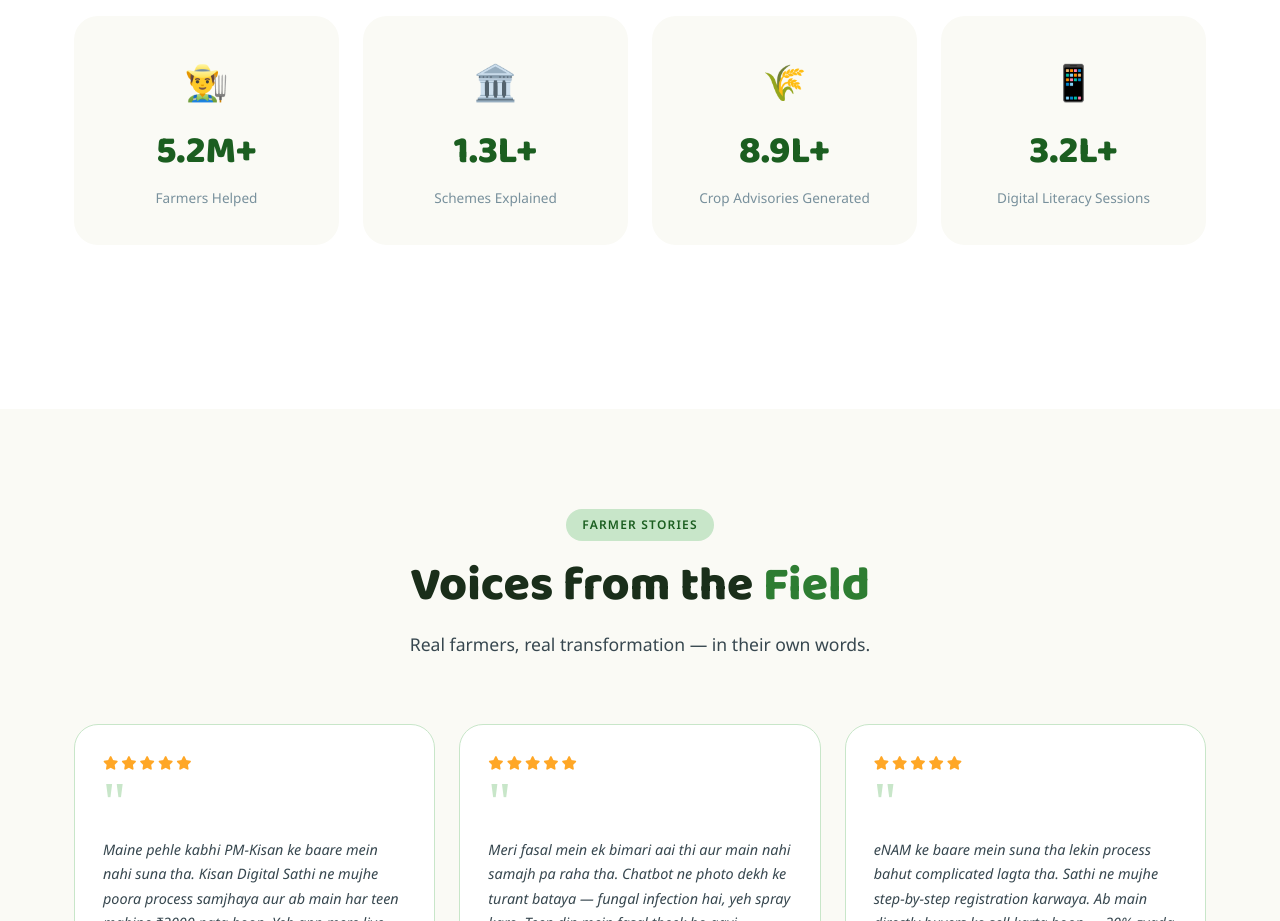
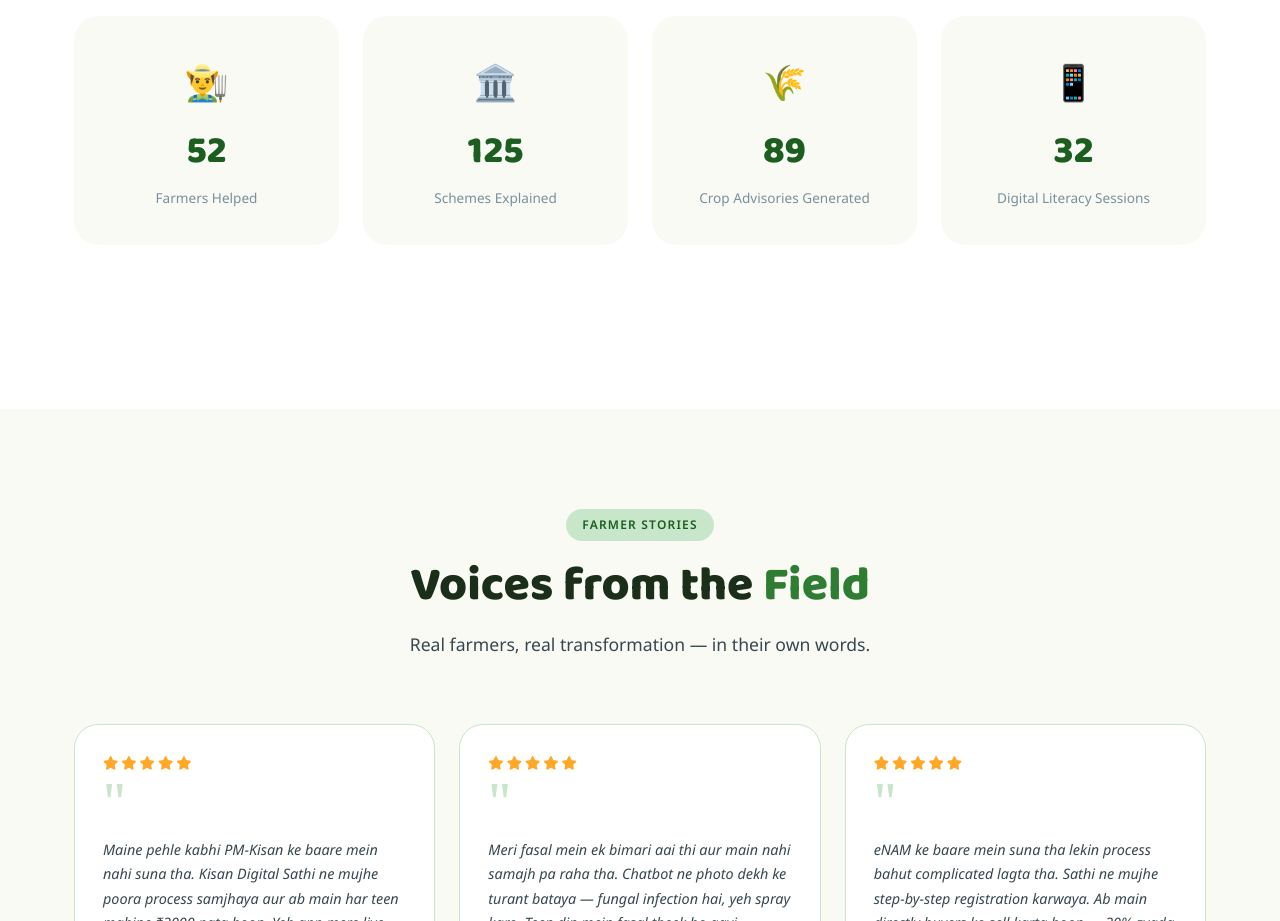
Before and after one commit to ayushsoni9918-cell/Kisan-Digital-Sathi, a plain HTML site: page frontend/index.html in a window 1280 px wide. Shown: the part 6860-7781 px from the top of the page. Drawn offline with Linux system fonts and the light colour scheme.

Commit message:
Update index.html

```diff
--- a/frontend/index.html
+++ b/frontend/index.html
@@ -2825,22 +2825,22 @@
         <div class="impact-grid">
           <div class="impact-card reveal">
             <span class="impact-icon">👨‍🌾</span>
-            <span class="impact-number" data-target="5200000">0</span>
+            <span class="impact-number" data-target="52">0</span>
             <div class="impact-label">Farmers Helped</div>
           </div>
           <div class="impact-card reveal">
             <span class="impact-icon">🏛️</span>
-            <span class="impact-number" data-target="125000">0</span>
+            <span class="impact-number" data-target="125">0</span>
             <div class="impact-label">Schemes Explained</div>
           </div>
           <div class="impact-card reveal">
             <span class="impact-icon">🌾</span>
-            <span class="impact-number" data-target="890000">0</span>
+            <span class="impact-number" data-target="89">0</span>
             <div class="impact-label">Crop Advisories Generated</div>
           </div>
           <div class="impact-card reveal">
             <span class="impact-icon">📱</span>
-            <span class="impact-number" data-target="320000">0</span>
+            <span class="impact-number" data-target="32">0</span>
             <div class="impact-label">Digital Literacy Sessions</div>
           </div>
         </div>
```
